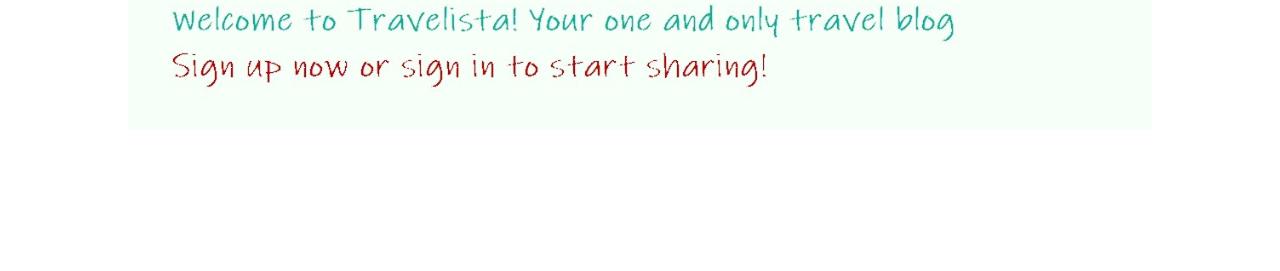
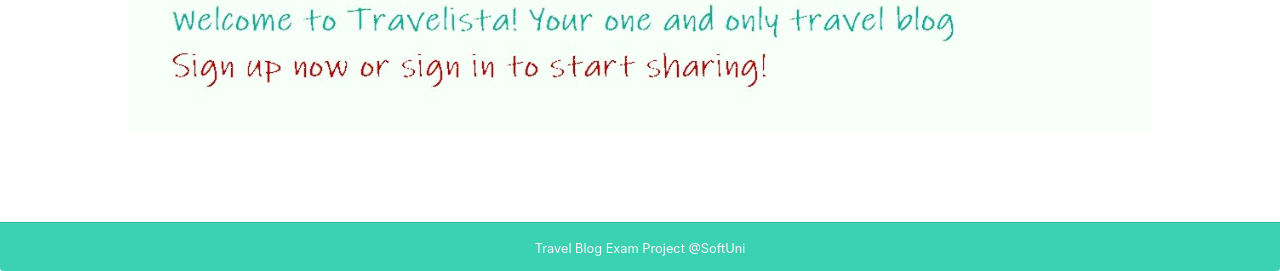
Before and after one commit to Irinkaaa/Travel_Blog_Django_Project, a Django app: page / in a window 1280 px wide. Shown: the part 529-800 px from the top of the page. Run offline with Django 3.2, Linux system fonts and the light colour scheme; some libraries are stand-ins or nearby versions.

Commit message:
Added footer

```diff
--- a/templates/index.html
+++ b/templates/index.html
@@ -5,5 +5,4 @@
              src="../media/index.jpg"
              alt="Index page">
     </div>
-
 {% endblock %}
--- a/templates/shared/footer.html
+++ b/templates/shared/footer.html
@@ -0,0 +1,3 @@
+<div class="card-footer navbar-dark footer fixed-bottom text-center" style="background-color: #3bd1b3 ">
+    <small class="text-light text-center">Travel Blog Exam Project @SoftUni</small>
+</div>
```
